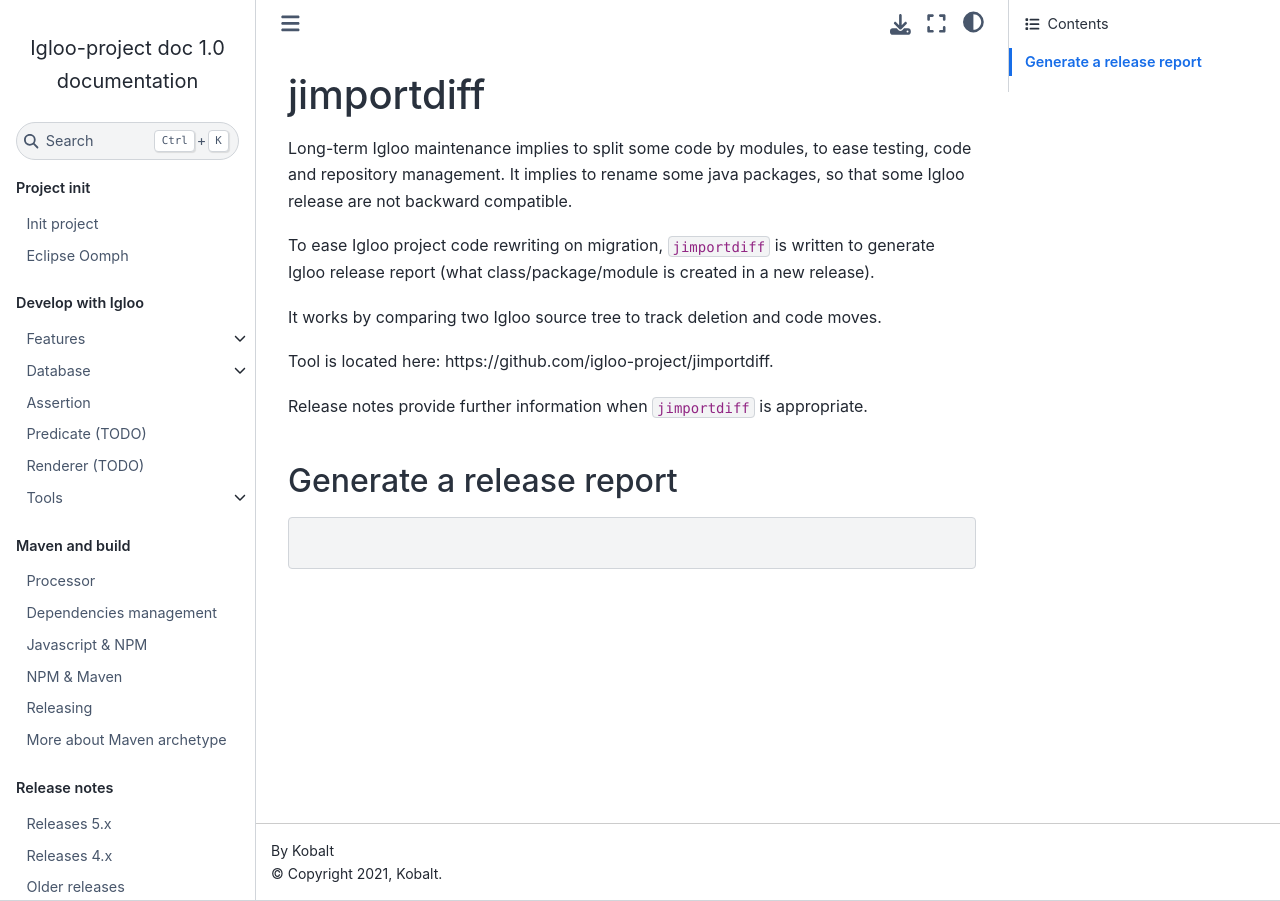
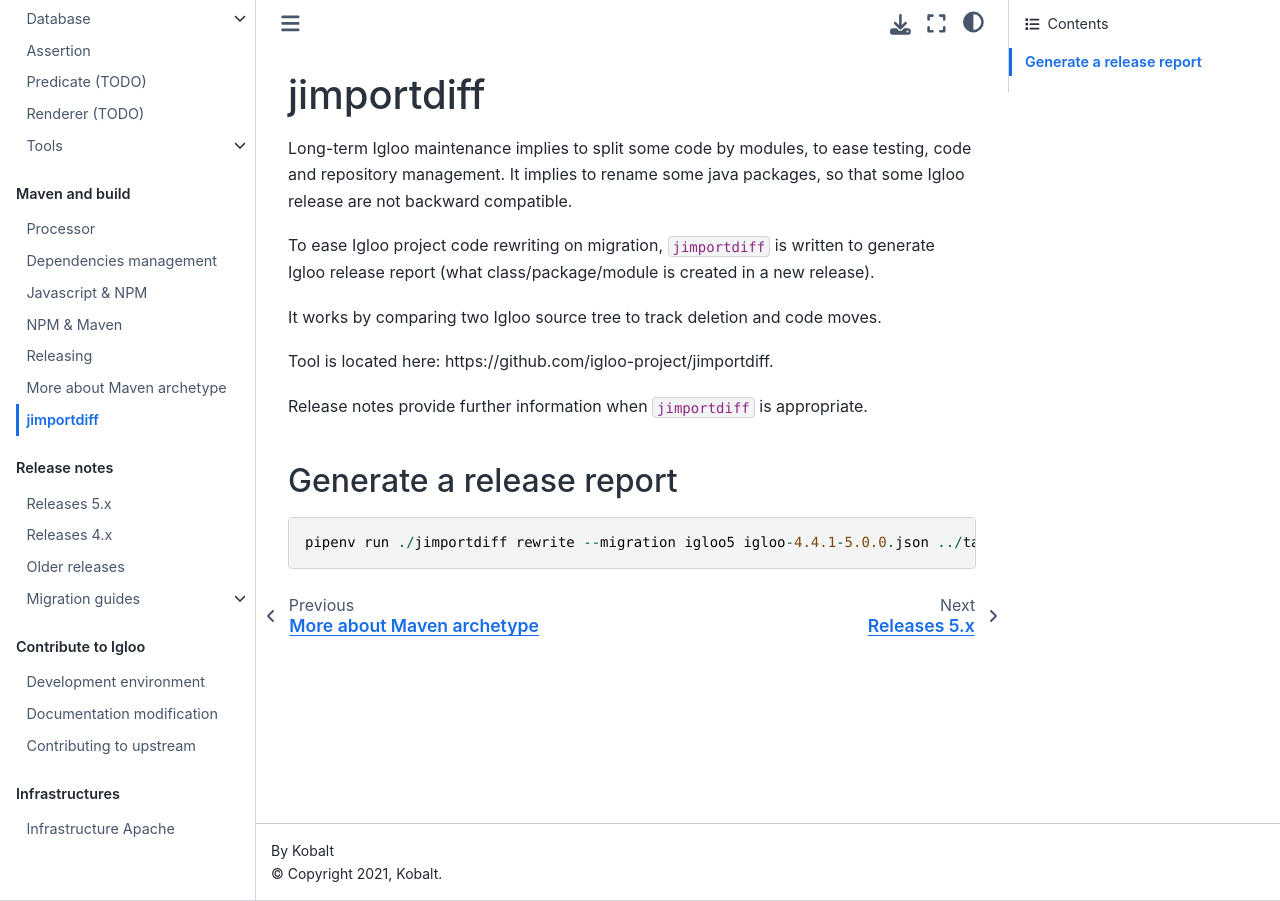
Before and after one commit to igloo-project/igloo-doc, a Sphinx documentation site: the page built from source/maven/jimportdiff.md, in a window 1280 px wide. Built offline with Sphinx 7.4.7 and the Sphinx Book theme 1.1.4, drawn with Linux system fonts in a browser that asks for light colours.

Commit message:
update Igloo 5 release notes

````diff
--- a/source/index.rst
+++ b/source/index.rst
@@ -33,6 +33,7 @@
    maven/npm
    maven/releasing
    maven/use-maven-archetype
+   maven/jimportdiff
 
 .. toctree::
    :maxdepth: 1
--- a/source/maven/jimportdiff.md
+++ b/source/maven/jimportdiff.md
@@ -19,4 +19,5 @@
 ## Generate a release report
 
 ```
+pipenv run ./jimportdiff rewrite --migration igloo5 igloo-4.4.1-5.0.0.json ../target-project
 ```
--- a/source/release-notes/releases-5.x.md
+++ b/source/release-notes/releases-5.x.md
@@ -163,6 +163,8 @@
 
 ### jimportdiff
 
+cf {ref}`jimportdiff`
+
 ```
 pipenv run ./jimportdiff rewrite --migration igloo5 igloo-4.4.1-5.0.0.json ../target-project
 ```
````
